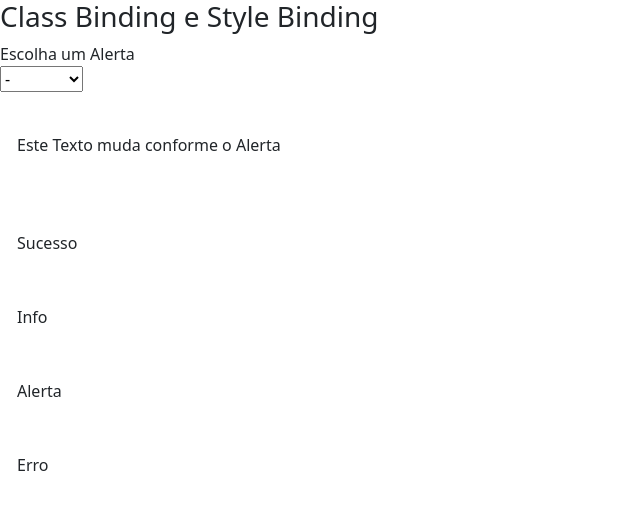
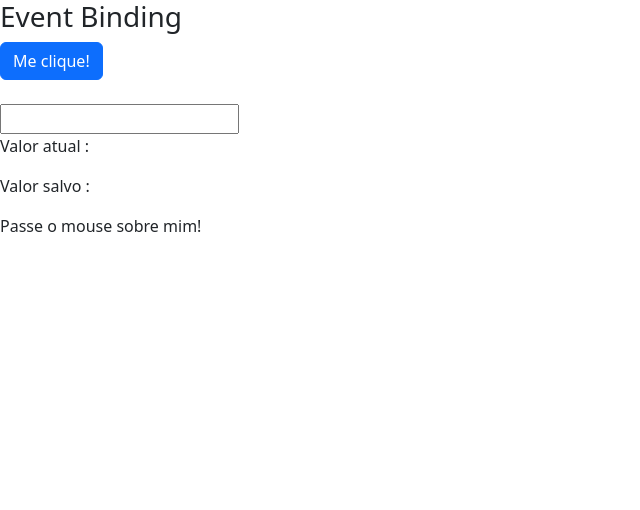
Before and after one commit to Romario-Ferreira/data-binding-angular, an Angular app: page / in a window 1280 px wide. Shown: the top 510 px of the page, without its empty margins (0-640 px from the left). Built offline with nearby package versions, Linux system fonts and the light colour scheme.

Commit message:
Event Binding

```diff
--- a/src/app/data-binding/data-binding.component.html
+++ b/src/app/data-binding/data-binding.component.html
@@ -15,7 +15,7 @@
   </article>
 </!section-->
 
-<section>
+<!--section>
 
   <article>
       <h3> Class Binding e Style Binding</h3>
@@ -44,4 +44,27 @@
 
   </article>
 
+</!--section-->
+
+
+<section>
+    <article>
+      <h3> Event Binding</h3>
+
+      <button class="btn btn-primary" (click)="onClick()">Me clique!</button>
+      <br><br>
+      <input type="text" #meuInput
+      (keyup)="onKeyUp($event)"
+      (keyup.enter)="salvarValor(meuInput.value)"
+      (blur)="salvarValor(meuInput.value)">
+      <br>
+      <p>Valor atual : {{ valorAtual }}</p>
+      <p>Valor salvo : {{ valorSalvo }}</p>
+
+      <span (mouseover)="mouseOverOut()"
+            (mouseout)="mouseOverOut()"
+            [class.highlight]="isMouseOver"
+      > Passe o mouse sobre mim!</span>
+
+    </article>
 </section>
--- a/src/app/data-binding/data-binding.component.scss
+++ b/src/app/data-binding/data-binding.component.scss
@@ -0,0 +1,5 @@
+.highlight {
+  background-color: yellow;
+  font-weight: bold;
+  font-size: large;
+}
--- a/src/app/data-binding/data-binding.component.ts
+++ b/src/app/data-binding/data-binding.component.ts
@@ -9,6 +9,9 @@ export class DataBindingComponent {
 
   urlImagem:string = 'http://lorempixel.com.br/400/200';
   isTrue: boolean = true;
+  valorAtual: string = '';
+  valorSalvo: string ='';
+  isMouseOver: boolean = false;
 
   getValor(){
     return 2;
@@ -17,4 +20,20 @@ export class DataBindingComponent {
   getFalse(){
     return false;
   }
+
+  onClick(){
+    alert("botao clicado");
+  }
+
+  salvarValor(evento: string){
+    this.valorSalvo = evento;
+  }
+
+  onKeyUp(evento:KeyboardEvent){
+    this.valorAtual = (<HTMLInputElement>evento.target).value;
+  }
+
+  mouseOverOut(){
+    this.isMouseOver = !this.isMouseOver;
+  }
 }
```
